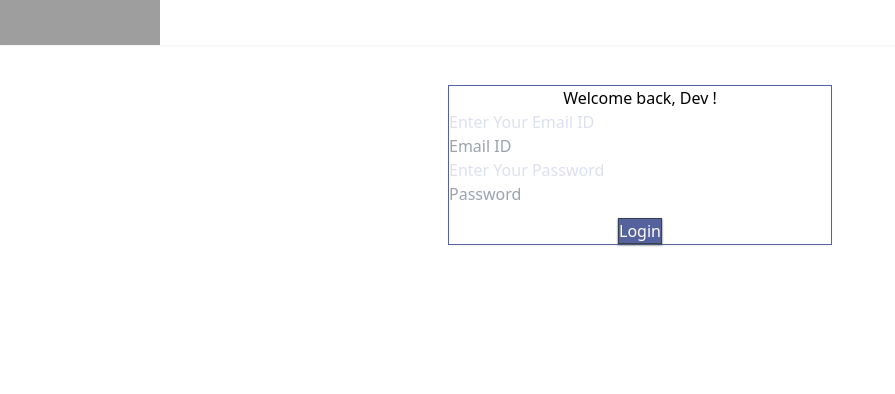
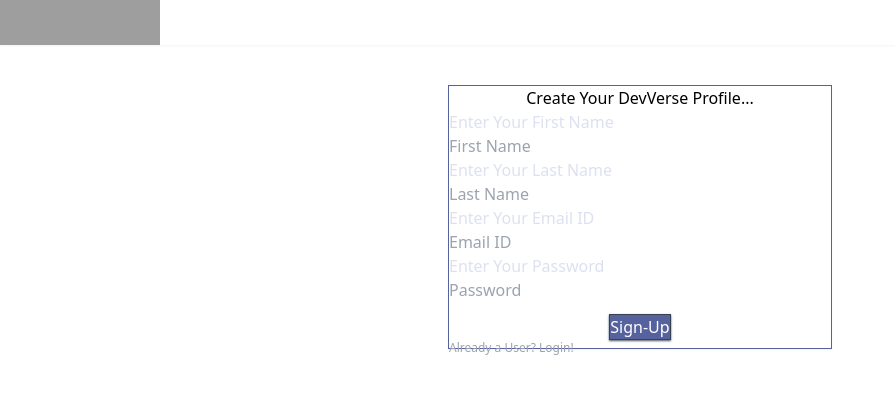
Before and after one commit to vaishnavi-ra-ut/DevTinder-UI, a React (Vite) app: page /login in a window 1280 px wide. Shown: the top 394 px of the page, without its empty margins (0-895 px from the left). Built offline with nearby package versions, Linux system fonts and the light colour scheme; no server answers; grey boxes are pictures that could not be loaded.

Commit message:
Made signup

```diff
--- a/src/components/Login.jsx
+++ b/src/components/Login.jsx
@@ -9,10 +9,26 @@
 
     const [emailId, setEmail] = useState("");
     const [password, setPassword] = useState("");
+    const [firstName, setFirstName] = useState("");
+    const [lastName, setLastName] = useState("");
     const [error, setError] = useState("");
+    const [isLogin , setIsLogin] = useState(false);
 
     const navigate = useNavigate();
     const dispatch = useDispatch();
+
+    const handleSignIn = async() =>{
+        try{
+            const res = await axios.post(BaseURL + "/signup" , {firstName , lastName , emailId , password } , {withCredentials : true})
+
+             dispatch(addUser(res.data.data));
+
+             return navigate("/profile");
+
+        }catch(err){
+            console.log(err.message)
+        }
+    }
 
     const handleLogin = async() => {
 
@@ -33,9 +49,21 @@
 
 return (
     <div>
-        <div className="card bg-base-200 w-96 shadow-sm item-center mx-auto mt-10 border border-1 border-[#56629d] ">
+        <div className="card bg-base-200 w-96 shadow-sm item-center mx-auto mt-10 mb-10 border border-1 border-[#56629d] ">
             <div className="card-body">
-                <h2 className="card-title flex justify-center text-lg]">Welcome back, Dev !</h2>
+                <h2 className="card-title flex justify-center text-lg]">{isLogin ? "Welcome back, Dev !" : "Create Your DevVerse Profile..."}</h2>
+                {!isLogin && (
+                    <>
+                        <fieldset className="fieldset">
+                            <legend className=" fieldset text-[#dde0f1]">Enter Your First Name</legend>
+                            <input type="text" value={firstName} onChange={(e)=>setFirstName(e.target.value)} className="input border-[#56629d]" placeholder="First Name" />
+                        </fieldset>
+                        <fieldset className="fieldset">
+                            <legend className=" fieldset text-[#dde0f1]">Enter Your Last Name</legend>
+                            <input type="text" value={lastName} onChange={(e)=>setLastName(e.target.value)} className="input border-[#56629d]" placeholder="Last Name" />
+                        </fieldset>
+                    </>
+                )}
                 <fieldset className="fieldset">
                     <legend className=" fieldset text-[#dde0f1]">Enter Your Email ID</legend>
                     <input type="text" value={emailId} onChange={(e)=>setEmail(e.target.value)} className="input border-[#56629d]" placeholder="Email ID" />
@@ -46,10 +74,11 @@
                 </fieldset>
                 <p className='text-red-800'>{error}</p>
                 <div className="card-actions mt-3 flex justify-center ">
-                    <button onClick={handleLogin} className="btn bg-[#56629d] border border-1 text-white border-gray-700 shadow-sm shadow-gray-600 hover:border-slate-300 hover:bg-[#4b558a] hover:text-white">
-                        Login
+                    <button onClick={isLogin ? handleLogin : handleSignIn} className="btn bg-[#56629d] border border-1 text-white border-gray-700 shadow-sm shadow-gray-600 hover:border-slate-300 hover:bg-[#4b558a] hover:text-white">
+                        {isLogin ? "Login" : "Sign-Up"}
                     </button>
                 </div>
+                <p onClick={()=>setIsLogin((value) => !value)} className='text-xs -mb-2 text-gray-400 cursor-pointer hover:text-gray-300 max-w-32'>{isLogin ? "New User? Sign-UP!" : "Already a User? Login!"}</p>
             </div>
         </div>
     </div>
```
